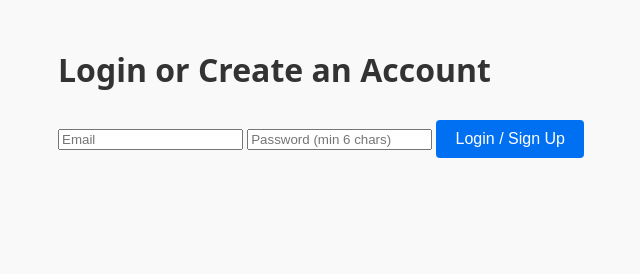
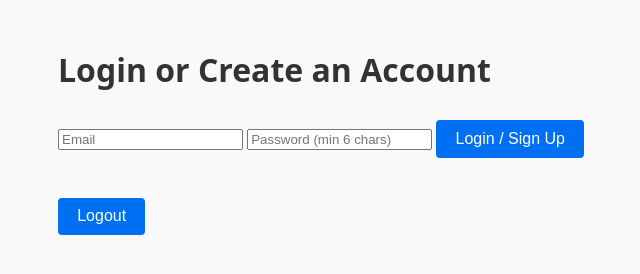
Before and after one commit to jimmyepp/message-builder, a website: page login.html in a window 1280 px wide. Shown: the whole page, without its empty margins (248-888 px from the left). Drawn offline with Linux system fonts and the light colour scheme.

```diff
--- a/login.html
+++ b/login.html
@@ -19,6 +19,15 @@
 
 
     <p id="status" style="margin-top: 1em;"></p>
+
+<button onclick="logout()">Logout</button>
+<script>
+  function logout() {
+    localStorage.clear();
+    window.location.href = 'login.html';
+  }
+</script>
+
   </div>
 
   <!-- Firebase + Auth -->
```
